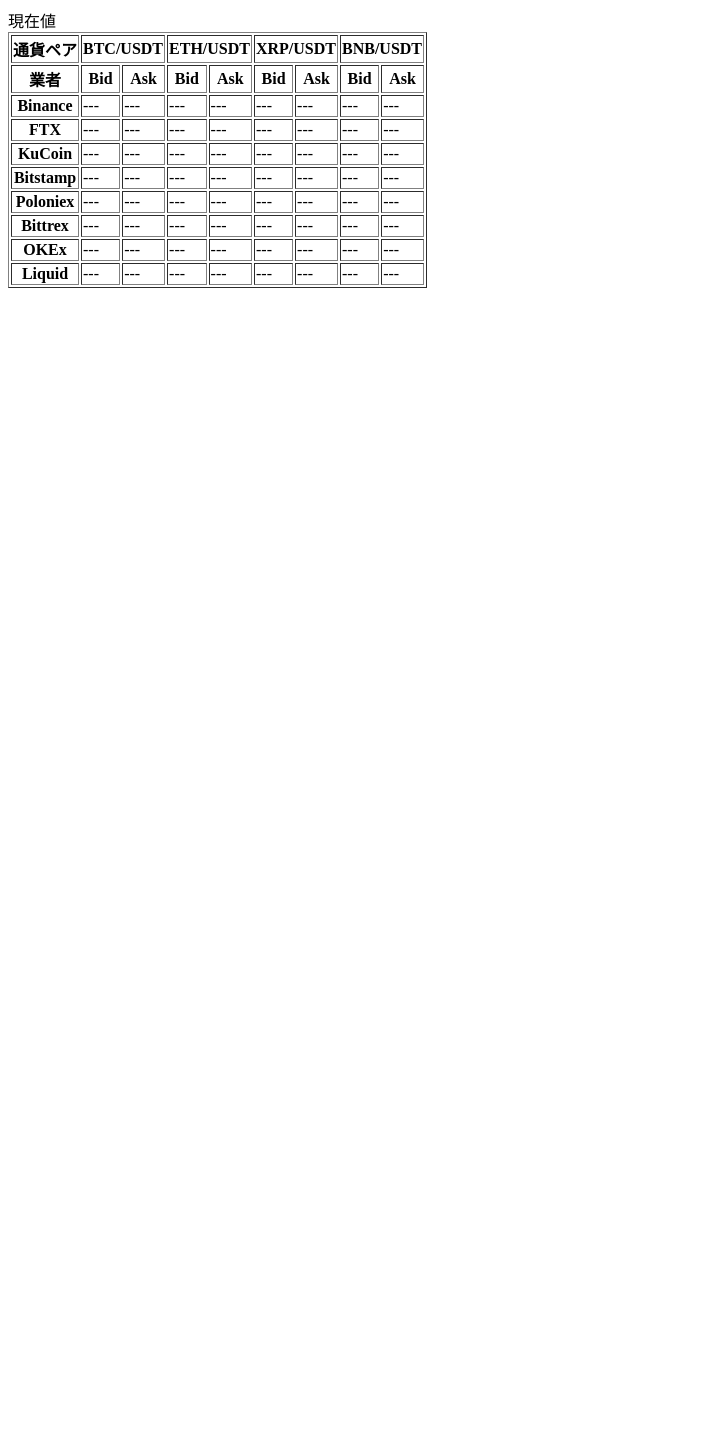
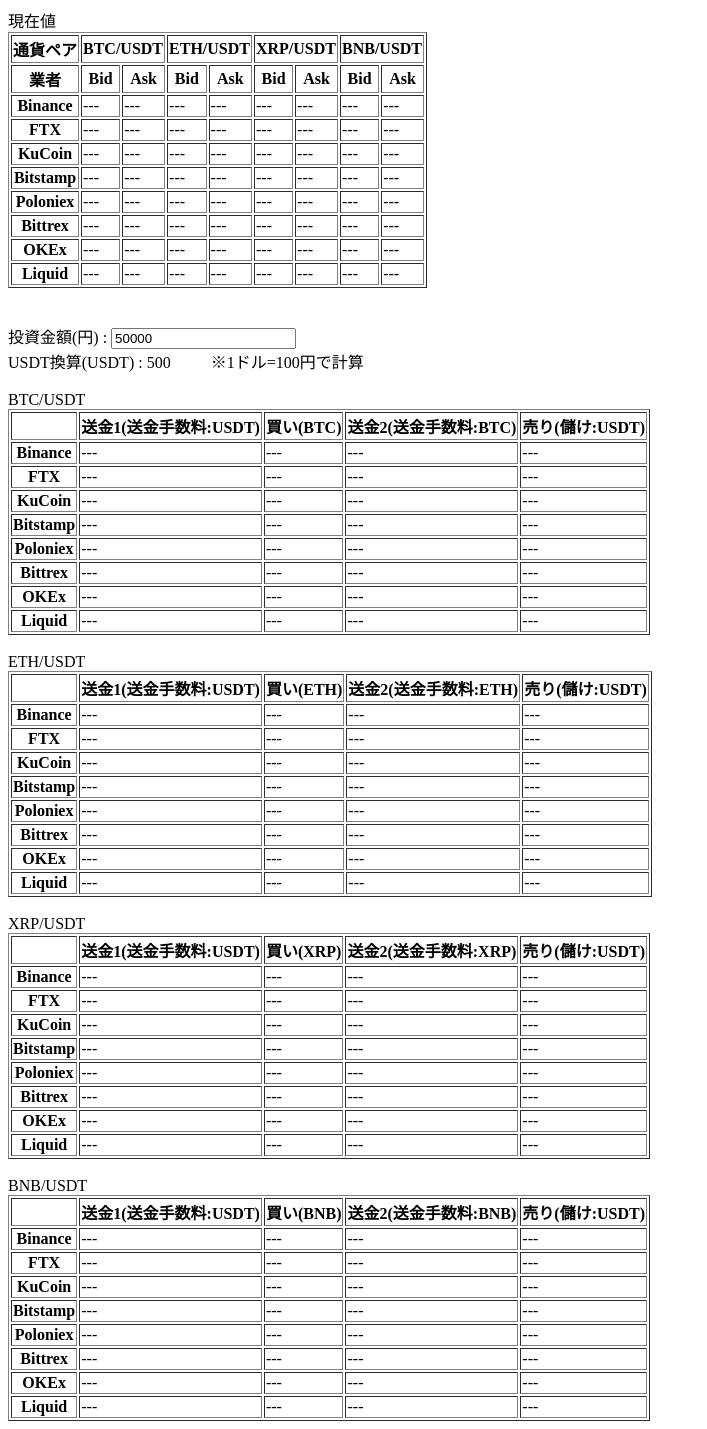
Before and after one commit to aaaa1597/web-arbph2, a Flask app: page / in a window 1280 px wide. Shown: the whole page, without its empty margins (0-707 px from the left). Before the commit the page ends 288 px from the top, so only its background shows below. Run offline with Flask 2, Linux system fonts and the light colour scheme; data that the repository does not hold is empty.

Commit message:
手数料も含めたシュミレーションの結果表示欄を作成

```diff
--- a/templates/index.html
+++ b/templates/index.html
@@ -146,11 +146,6 @@
             // const max = data.reduce((prev, current) => (prev.y > current.y) ? prev : current)
 
         };
-
-        /*  */
-        function reGetTicker() {
-            return number * number;
-        }
     </script>
 
     <table border="1">
@@ -190,5 +185,155 @@
             </tr>
         </tbody>
     </table>
+
+    <br/><br/>
+    <span>投資金額(円) : </span><input type="number" id="InvestAmount" value="50000"><br/>
+    <span>USDT換算(USDT) : </span><span>500</span> &emsp;&emsp; <span>※1ドル=100円で計算</span>
+
+    <br/><br/>
+
+    <table border="1">
+        <caption text-align="left">BTC/USDT</caption>
+        <thead>
+            <tr>
+                <th></th><th>送金1(送金手数料:USDT)</th><th>買い(BTC)</th><th>送金2(送金手数料:BTC)</th><th>売り(儲け:USDT)</th>
+            </tr>
+        </thead>
+        <tbody>
+            <tr>
+                <th>Binance</th><td>---</td><td>---</td><td>---</td><td>---</td>
+            </tr>
+            <tr>
+                <th>FTX</th><td>---</td><td>---</td><td>---</td><td>---</td>
+            </tr>
+            <tr>
+                <th>KuCoin</th><td>---</td><td>---</td><td>---</td><td>---</td>
+            </tr>
+            <tr>
+                <th>Bitstamp</th><td>---</td><td>---</td><td>---</td><td>---</td>
+            </tr>
+            <tr>
+                <th>Poloniex</th><td>---</td><td>---</td><td>---</td><td>---</td>
+            </tr>
+            <tr>
+                <th>Bittrex</th><td>---</td><td>---</td><td>---</td><td>---</td>
+            </tr>
+            <tr>
+                <th>OKEx</th><td>---</td><td>---</td><td>---</td><td>---</td>
+            </tr>
+            <tr>
+                <th>Liquid</th><td>---</td><td>---</td><td>---</td><td>---</td>
+            </tr>
+        </tbody>
+    </table>
+
+    <br/>
+
+    <table border="1">
+        <caption text-align="left">ETH/USDT</caption>
+        <thead>
+            <tr>
+                <th></th><th>送金1(送金手数料:USDT)</th><th>買い(ETH)</th><th>送金2(送金手数料:ETH)</th><th>売り(儲け:USDT)</th>
+            </tr>
+        </thead>
+        <tbody>
+            <tr>
+                <th>Binance</th><td>---</td><td>---</td><td>---</td><td>---</td>
+            </tr>
+            <tr>
+                <th>FTX</th><td>---</td><td>---</td><td>---</td><td>---</td>
+            </tr>
+            <tr>
+                <th>KuCoin</th><td>---</td><td>---</td><td>---</td><td>---</td>
+            </tr>
+            <tr>
+                <th>Bitstamp</th><td>---</td><td>---</td><td>---</td><td>---</td>
+            </tr>
+            <tr>
+                <th>Poloniex</th><td>---</td><td>---</td><td>---</td><td>---</td>
+            </tr>
+            <tr>
+                <th>Bittrex</th><td>---</td><td>---</td><td>---</td><td>---</td>
+            </tr>
+            <tr>
+                <th>OKEx</th><td>---</td><td>---</td><td>---</td><td>---</td>
+            </tr>
+            <tr>
+                <th>Liquid</th><td>---</td><td>---</td><td>---</td><td>---</td>
+            </tr>
+        </tbody>
+    </table>
+
+    <br/>
+    <table border="1">
+        <caption text-align="left">XRP/USDT</caption>
+        <thead>
+            <tr>
+                <th></th><th>送金1(送金手数料:USDT)</th><th>買い(XRP)</th><th>送金2(送金手数料:XRP)</th><th>売り(儲け:USDT)</th>
+            </tr>
+        </thead>
+        <tbody>
+            <tr>
+                <th>Binance</th><td>---</td><td>---</td><td>---</td><td>---</td>
+            </tr>
+            <tr>
+                <th>FTX</th><td>---</td><td>---</td><td>---</td><td>---</td>
+            </tr>
+            <tr>
+                <th>KuCoin</th><td>---</td><td>---</td><td>---</td><td>---</td>
+            </tr>
+            <tr>
+                <th>Bitstamp</th><td>---</td><td>---</td><td>---</td><td>---</td>
+            </tr>
+            <tr>
+                <th>Poloniex</th><td>---</td><td>---</td><td>---</td><td>---</td>
+            </tr>
+            <tr>
+                <th>Bittrex</th><td>---</td><td>---</td><td>---</td><td>---</td>
+            </tr>
+            <tr>
+                <th>OKEx</th><td>---</td><td>---</td><td>---</td><td>---</td>
+            </tr>
+            <tr>
+                <th>Liquid</th><td>---</td><td>---</td><td>---</td><td>---</td>
+            </tr>
+        </tbody>
+    </table>
+
+    <br/>
+    <table border="1">
+        <caption text-align="left">BNB/USDT</caption>
+        <thead>
+            <tr>
+                <th></th><th>送金1(送金手数料:USDT)</th><th>買い(BNB)</th><th>送金2(送金手数料:BNB)</th><th>売り(儲け:USDT)</th>
+            </tr>
+        </thead>
+        <tbody>
+            <tr>
+                <th>Binance</th><td>---</td><td>---</td><td>---</td><td>---</td>
+            </tr>
+            <tr>
+                <th>FTX</th><td>---</td><td>---</td><td>---</td><td>---</td>
+            </tr>
+            <tr>
+                <th>KuCoin</th><td>---</td><td>---</td><td>---</td><td>---</td>
+            </tr>
+            <tr>
+                <th>Bitstamp</th><td>---</td><td>---</td><td>---</td><td>---</td>
+            </tr>
+            <tr>
+                <th>Poloniex</th><td>---</td><td>---</td><td>---</td><td>---</td>
+            </tr>
+            <tr>
+                <th>Bittrex</th><td>---</td><td>---</td><td>---</td><td>---</td>
+            </tr>
+            <tr>
+                <th>OKEx</th><td>---</td><td>---</td><td>---</td><td>---</td>
+            </tr>
+            <tr>
+                <th>Liquid</th><td>---</td><td>---</td><td>---</td><td>---</td>
+            </tr>
+        </tbody>
+    </table>
 </body>
 </html>
```
